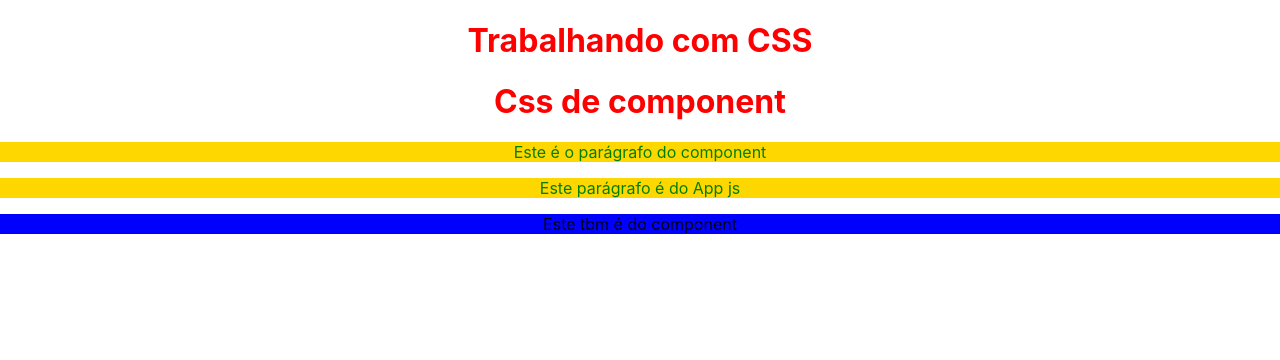
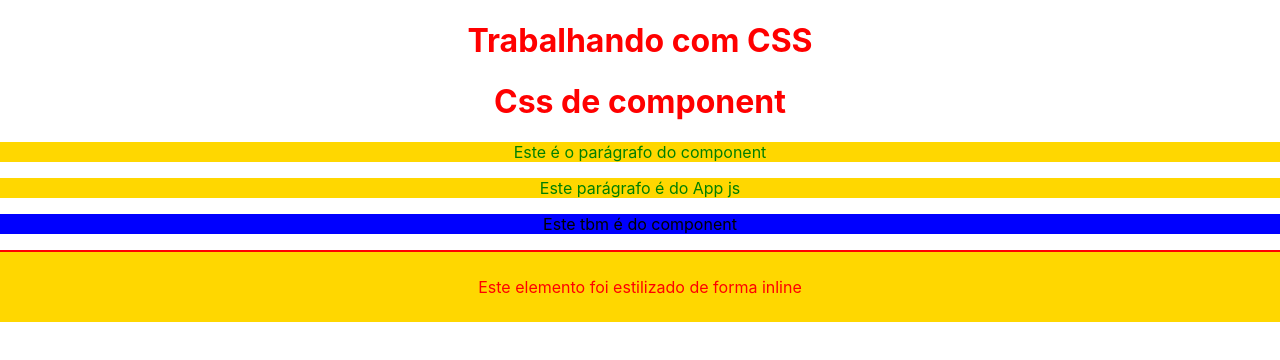
Before and after one commit to kaiotcp1/curso_react, a React (Create React App) app in the folder 4_CSS_REACT/css/: page / in a window 1280 px wide. Shown: the top 360 px of the page. Built offline with nearby package versions, Linux system fonts and the light colour scheme.

Commit message:
Css Inline

```diff
--- a/4_CSS_REACT/css/src/App.js
+++ b/4_CSS_REACT/css/src/App.js
@@ -10,6 +10,8 @@ function App() {
     <MyComponent/>
     <p>Este parágrafo é do App js</p>
     <p className="my-comp-paragraph">Este tbm é do component</p>
+    {/* Inline CSS */}
+    <p style={{color: "red", borderTop: "2px solid red", padding: "25px"}}>Este elemento foi estilizado de forma inline</p>
     </div>
   );
 }
```
